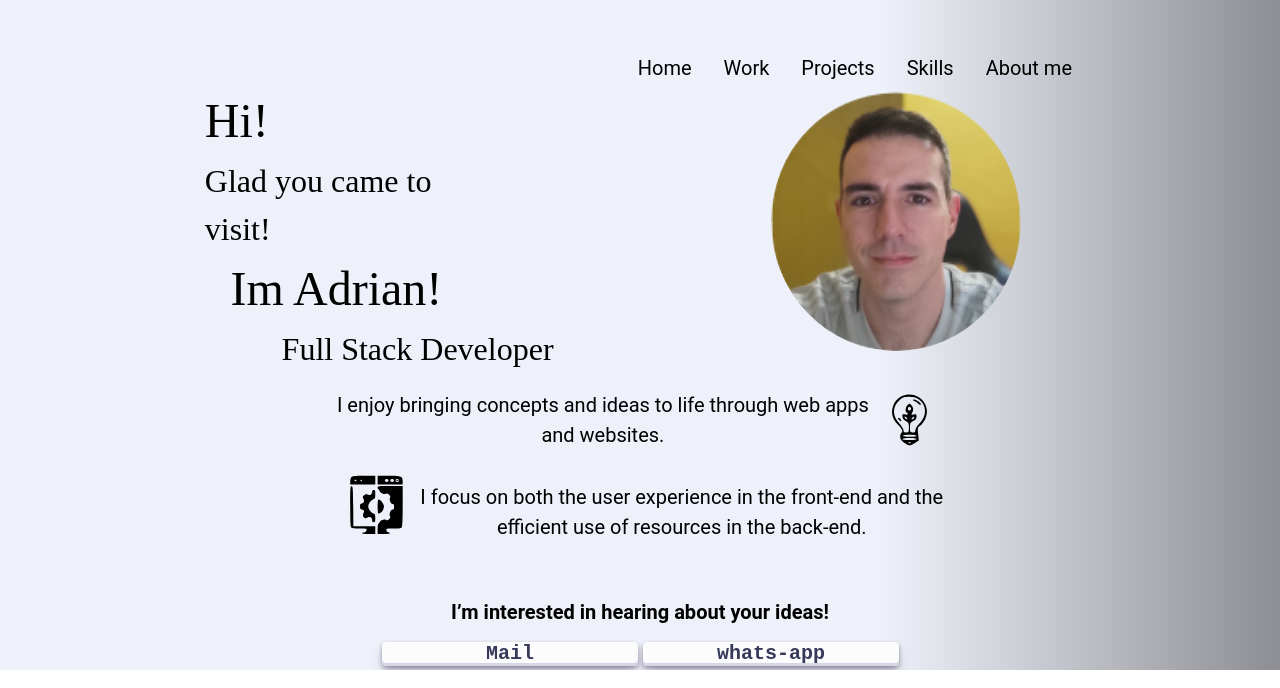
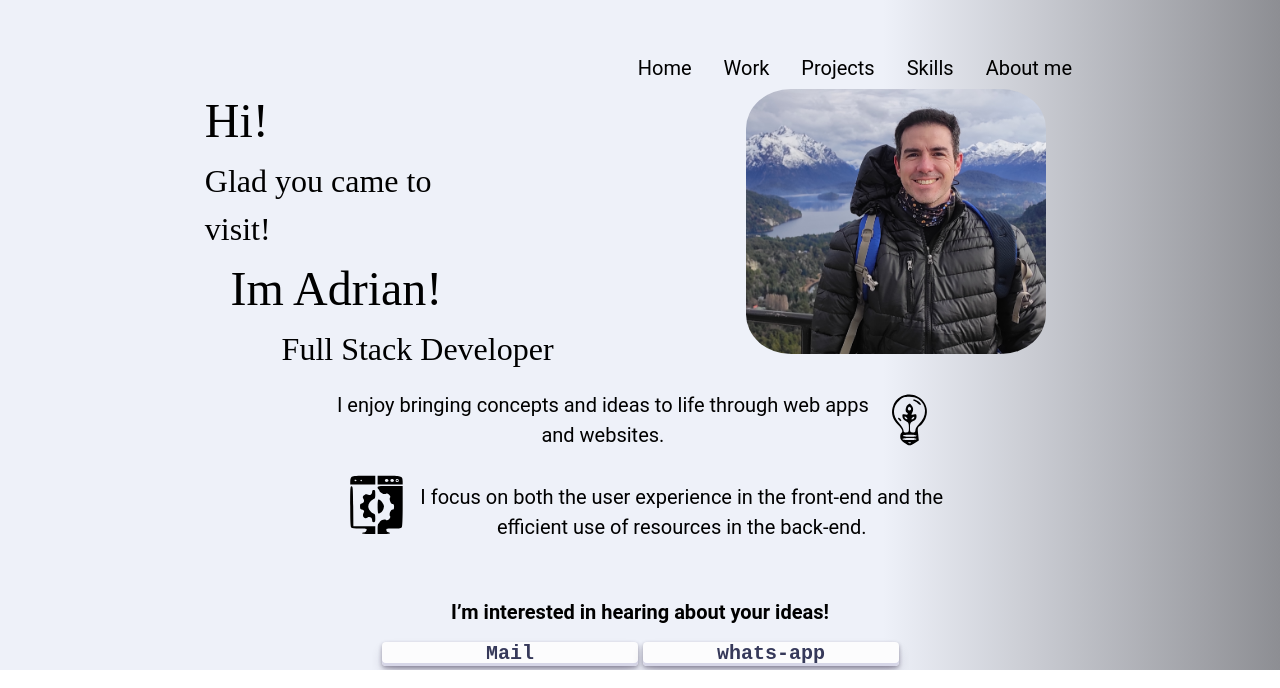
Before and after one commit to adrianosvaldomartinez/portfolioWebPack, a website built with webpack: page public/index.html in a window 1280 px wide. Shown: the top 688 px of the page. Built offline with nearby package versions, Linux system fonts and the light colour scheme; files whose address does not match are found by name.

Commit message:
changed image

```diff
--- a/src/pages/homePage.html
+++ b/src/pages/homePage.html
@@ -21,7 +21,7 @@
 </p>
 
 <div class="image-developer sm:span-columns-2">
-  <img src="../images/adrian.png" alt="Adrian's Profile Picture" />
+  <img src="../images/adri-montaña-2.png" alt="Adrian's Profile Picture" />
 </div>
 <div class="flex-row sm:span-columns-2 lg:span-columns-2">
   <div class="flex-single-cell-start">
--- a/src/styles/styles.css
+++ b/src/styles/styles.css
@@ -61,8 +61,8 @@ body {
   justify-content: center;
 }
 .image-developer img {
-  border-radius: 50%;
-  width: 150px;
+  border-radius: 15%;
+  width: 50%;
 }
 
 .flex-single-cell-start {
@@ -145,7 +145,7 @@ body {
   }
 
   .image-developer img {
-    width: 250px;
+    width: 300px;
     height: auto; /* Maintain aspect ratio */
   }
   .flex-row {
```
Also changed, not shown: src/images/adri-montaña-2.png (added).
